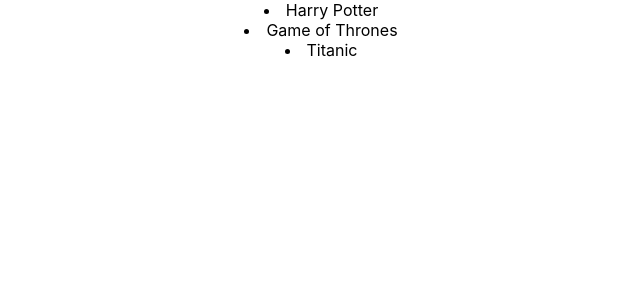
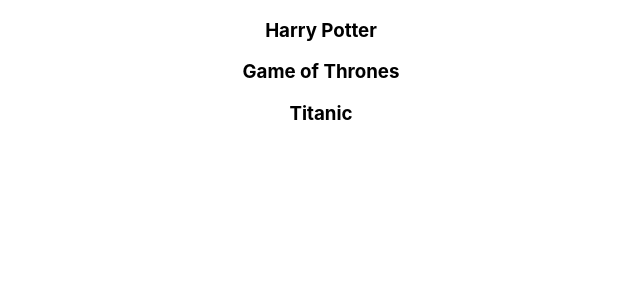
Before and after one commit to Enkronan/StateManagementReact, a React (Create React App) app: page / in a window 1280 px wide. Shown: the top 300 px of the page, without its empty margins (319-959 px from the left). Built offline with nearby package versions, Linux system fonts and the light colour scheme.

Commit message:
type: feature
passed down movie properties to Movie component

```diff
--- /dev/null
+++ b/src/Movie.js
@@ -0,0 +1,13 @@
+import React from "react";
+
+const Movie = ({name})  => {
+
+    return(
+        <div>
+        <h3>{name}</h3>
+        </div>
+    );
+}
+
+
+export default Movie;
--- a/src/movieList.js
+++ b/src/movieList.js
@@ -1,4 +1,5 @@
 import React, { useState } from "react";
+import Movie from './Movie';
 
 const MovieList = ()  => {
 
@@ -23,7 +24,7 @@
     return(
         <div>
         {movies.map(movie => (
-            <li>{movie.name}</li>
+            <Movie name={movie.name}/>
         ))}
         </div>
     );
```
